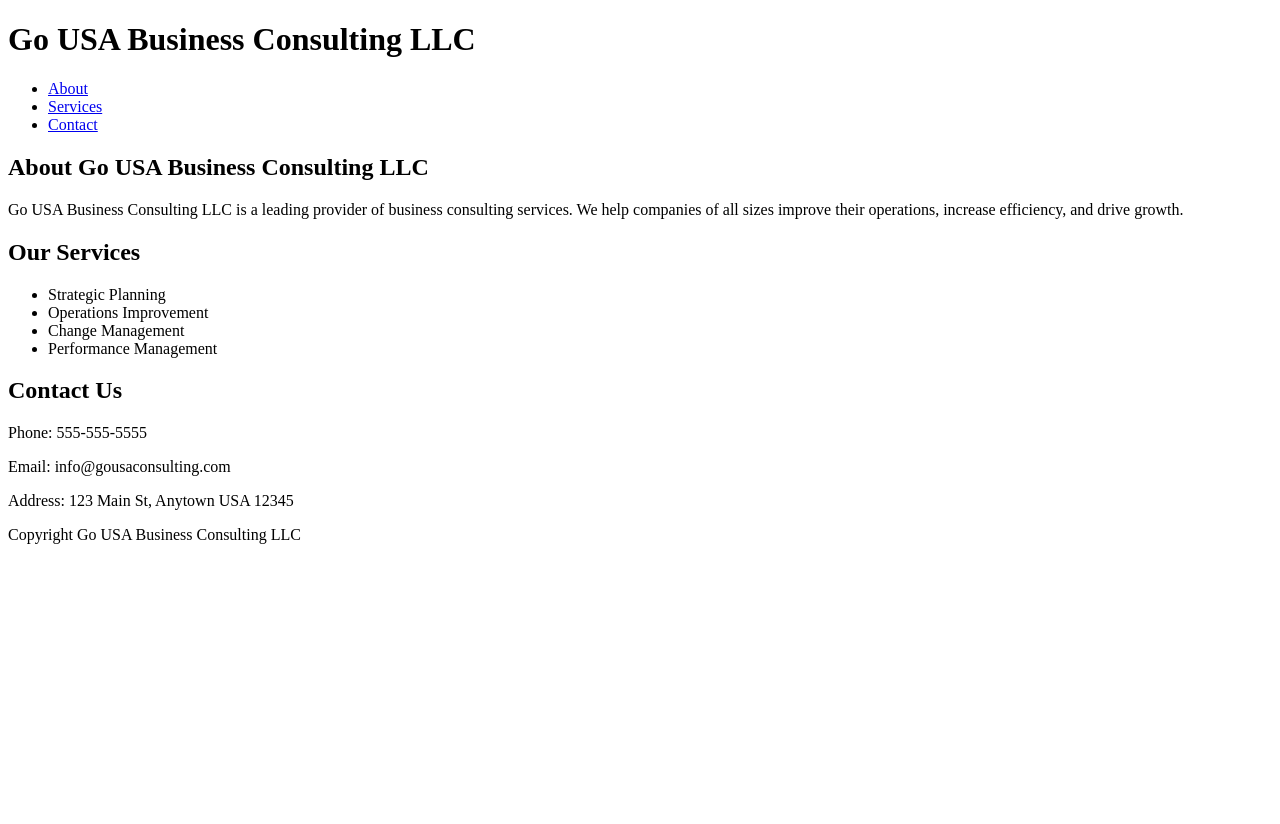
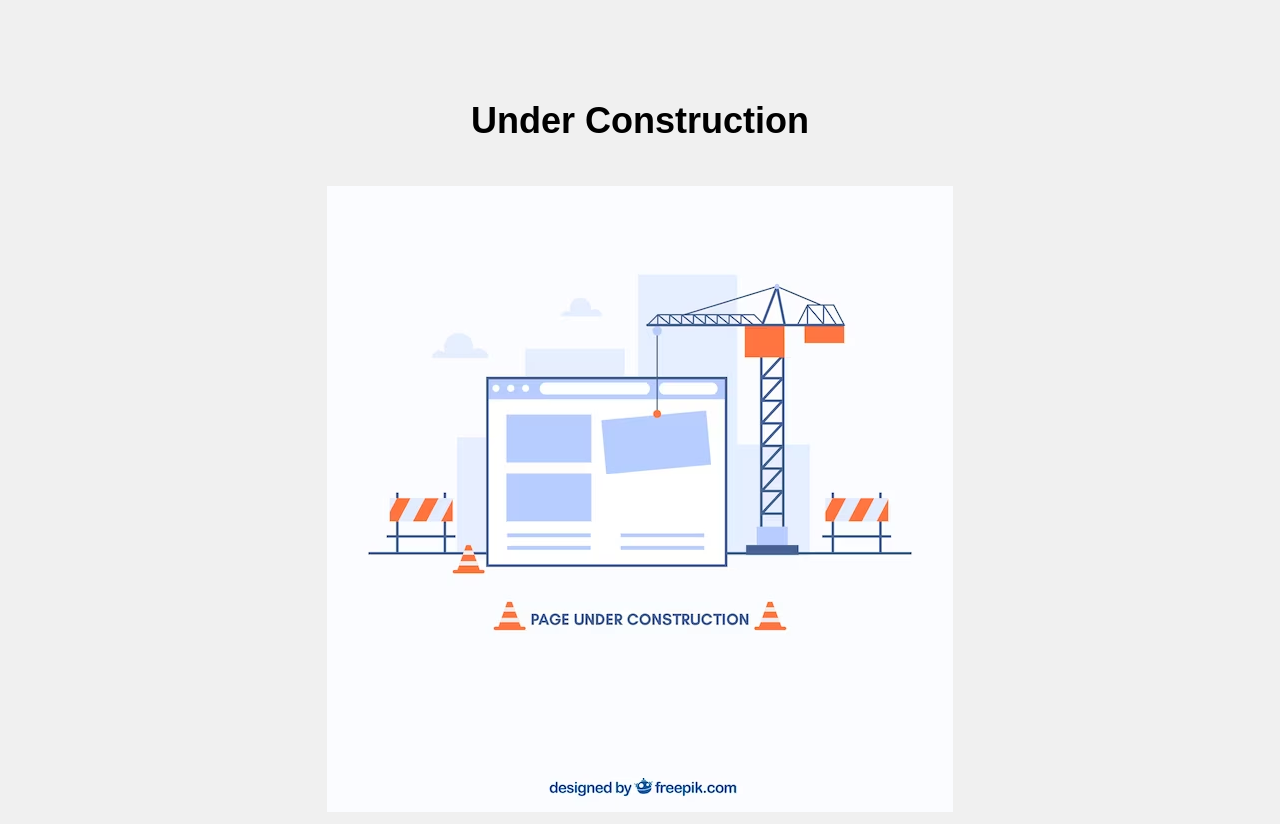
Before and after one commit to gousabc/beta, a plain HTML site: page index.html in a window 1280 px wide. Before the commit the page ends 800 px from the top, so only its background shows below. Drawn offline with Linux system fonts and the light colour scheme.

Commit message:
image add

```diff
--- a/index.html
+++ b/index.html
@@ -1,42 +1,30 @@
 <!DOCTYPE html>
-<html>
+<html lang="en">
 <head>
-  <title>Go USA Business Consulting LLC</title>
+    <meta charset="UTF-8">
+    <meta name="viewport" content="width=device-width, initial-scale=1.0">
+    <title>Under Construction</title>
+    <style>
+        body {
+            text-align: center;
+            background-color: #f0f0f0;
+            font-family: Arial, sans-serif;
+        }
+
+        #construction-title {
+            font-size: 36px;
+            margin-top: 100px;
+        }
+
+        #construction-image {
+            max-width: 100%;
+            height: auto;
+            margin-top: 20px;
+        }
+    </style>
 </head>
 <body>
-  <header>
-    <h1>Go USA Business Consulting LLC</h1>
-  </header>
-  <nav>
-    <ul>
-      <li><a href="#about">About</a></li>
-      <li><a href="#services">Services</a></li>
-      <li><a href="#contact">Contact</a></li>
-    </ul>
-  </nav>
-  <main>
-    <section id="about">
-      <h2>About Go USA Business Consulting LLC</h2>
-      <p>Go USA Business Consulting LLC is a leading provider of business consulting services. We help companies of all sizes improve their operations, increase efficiency, and drive growth.</p>
-    </section>
-    <section id="services">
-      <h2>Our Services</h2>
-      <ul>
-        <li>Strategic Planning</li>
-        <li>Operations Improvement</li>
-        <li>Change Management</li>
-        <li>Performance Management</li>
-      </ul>
-    </section>
-    <section id="contact">
-      <h2>Contact Us</h2>
-      <p>Phone: 555-555-5555</p>
-      <p>Email: info@gousaconsulting.com</p>
-      <p>Address: 123 Main St, Anytown USA 12345</p>
-    </section>
-  </main>
-  <footer>
-    <p>Copyright Go USA Business Consulting LLC</p>
-  </footer>
+    <h1 id="construction-title">Under Construction</h1>
+    <img id="construction-image" src="flat-construction.avif" alt="Under Construction Image">
 </body>
 </html>
```
Also changed, not shown: flat-construction.avif (added).
